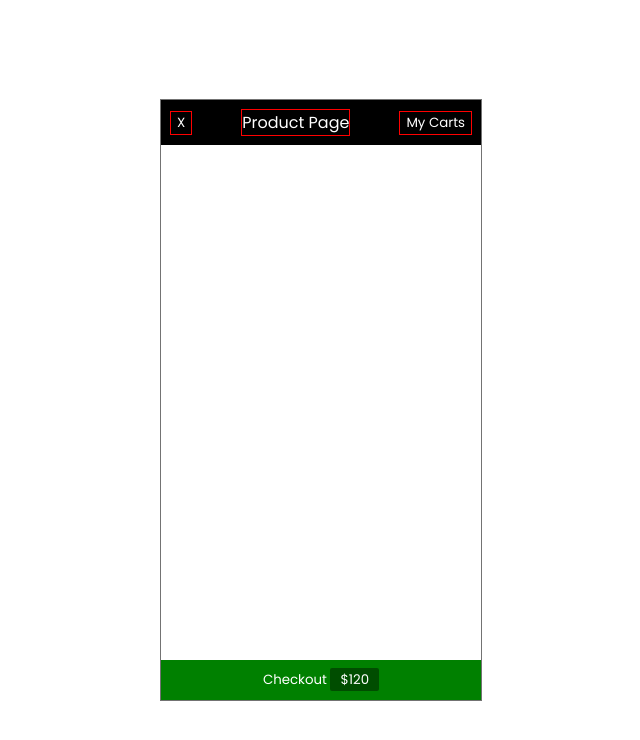
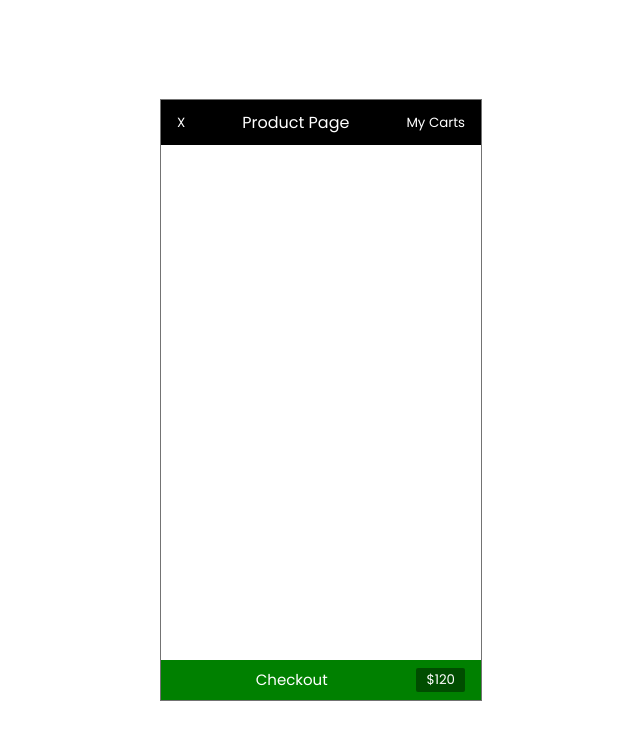
Before and after one commit to Casprine/react-cart, a React (Create React App) app: page / in a window 1280 px wide. Shown: the top 740 px of the page, without its empty margins (319-959 px from the left). Built offline with nearby package versions, Linux system fonts and the light colour scheme.

Commit message:
checkoutButton statically done :100:

```diff
--- a/src/components/CheckoutButton/Index.jsx
+++ b/src/components/CheckoutButton/Index.jsx
@@ -5,8 +5,8 @@ const CheckoutButton = ({ content, totalPrice }) => {
   return (
     <Fragment>
       <button class="checkoutButton">
-        <span> {content} </span>
-        <span class="totalPrice" > ${totalPrice} </span>
+        <span class="content"> {content} </span>
+        <span class="totalPrice"> ${totalPrice} </span>
       </button>
     </Fragment>
   );
--- a/src/components/CheckoutButton/style.css
+++ b/src/components/CheckoutButton/style.css
@@ -3,10 +3,17 @@
   background: green;
   margin-top: auto;
   height: 40px;
+  text-align: center;
 }
 
 .totalPrice {
   background: rgb(0, 77, 0);
   padding: 2px 10px;
   border-radius: 2px;
+  float: right;
+  margin-right: 10px;
 }
+
+.content {
+  font-size: 15px;
+}
--- a/src/components/Header/style.css
+++ b/src/components/Header/style.css
@@ -6,9 +6,8 @@
   padding: 10px;
 }
 
-.close-Button,
+.close,
 .link,
 p {
   background: transparent;
-  outline: 1px solid red;
 }
--- a/src/components/Shared/style.css
+++ b/src/components/Shared/style.css
@@ -1,7 +1,5 @@
 .close {
   margin-right: auto;
-  outline: 1px solid red;
-  background: transparent;
 }
 
 .link {
```
